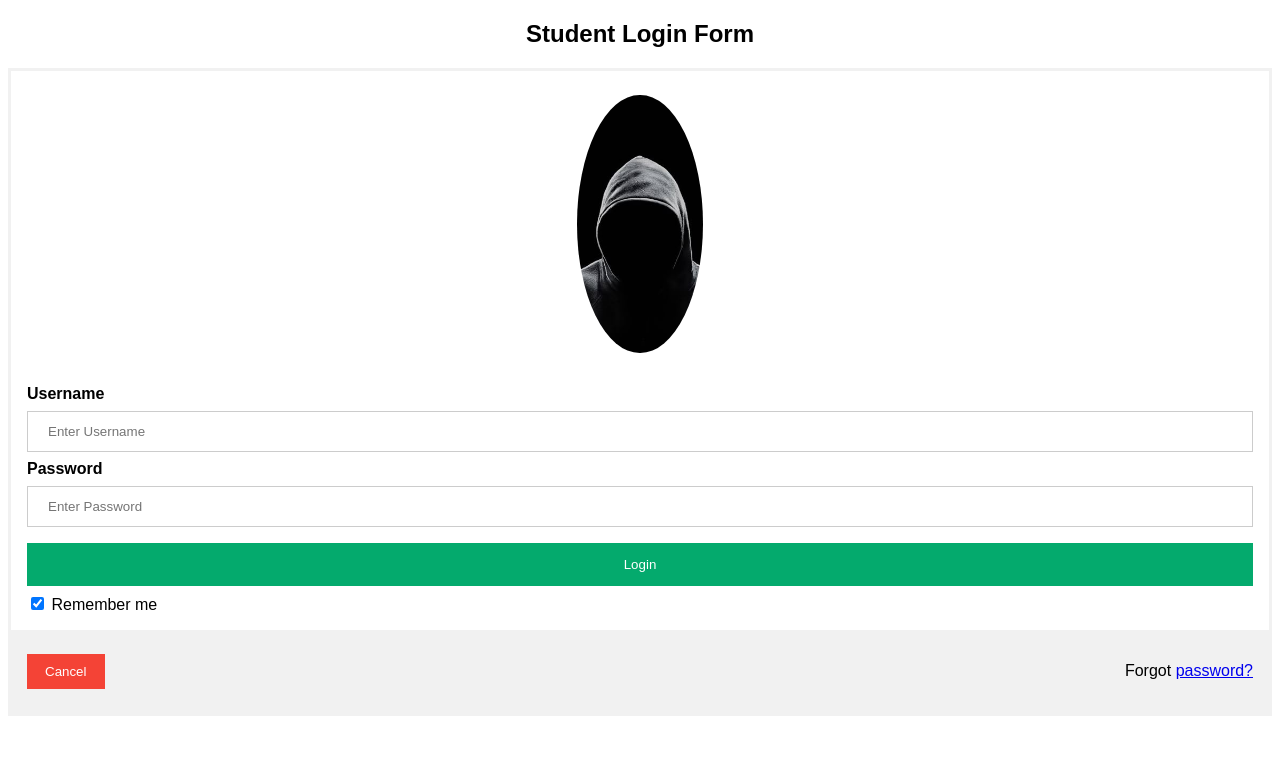
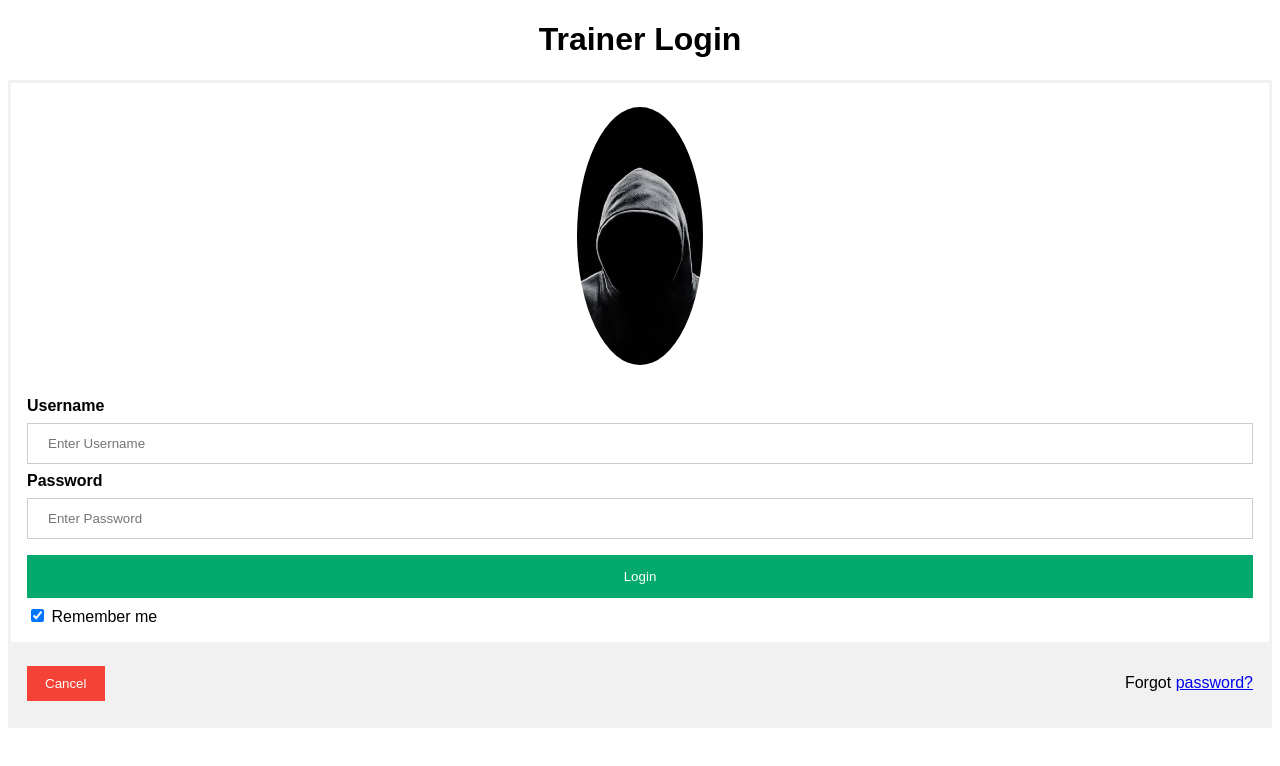
Before and after one commit to TarunGurram21/login-app, a plain HTML site: page index.html in a window 1280 px wide. Drawn offline with Linux system fonts and the light colour scheme.

Commit message:
Updated  Title

```diff
--- a/index.html
+++ b/index.html
@@ -68,7 +68,7 @@ span.psw {
 </head>
 <body>
 
-	<Center><h2>Student Login Form</h2></center>
+	<Center><h1>Trainer Login</h1></center>
 
 <form action="/action_page.php" method="post">
   <div class="imgcontainer">
```
